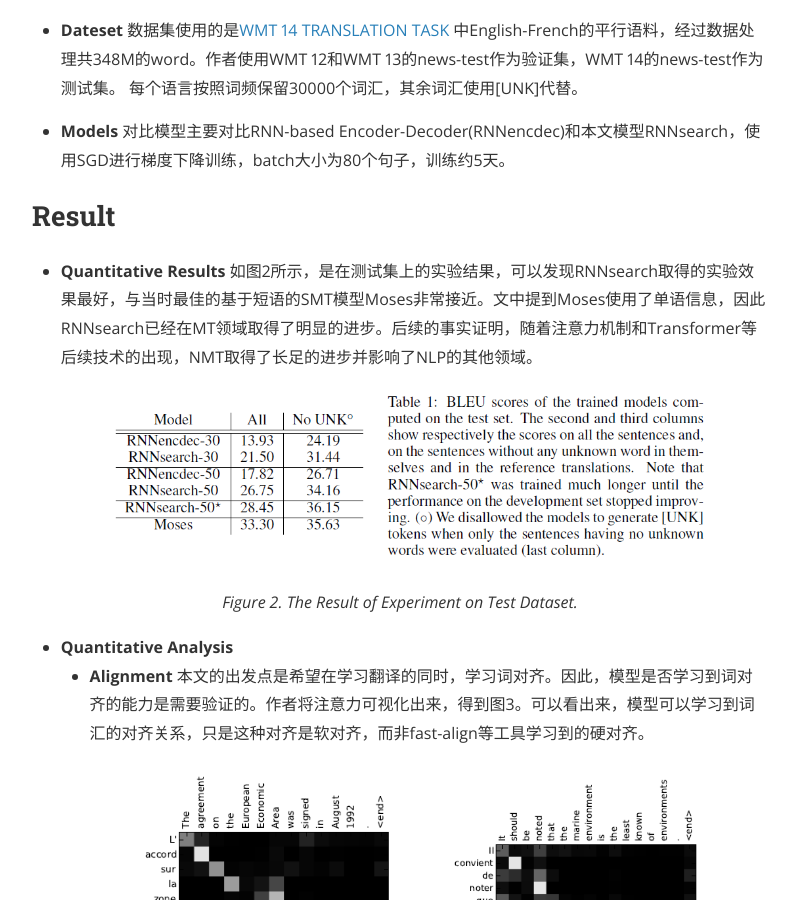
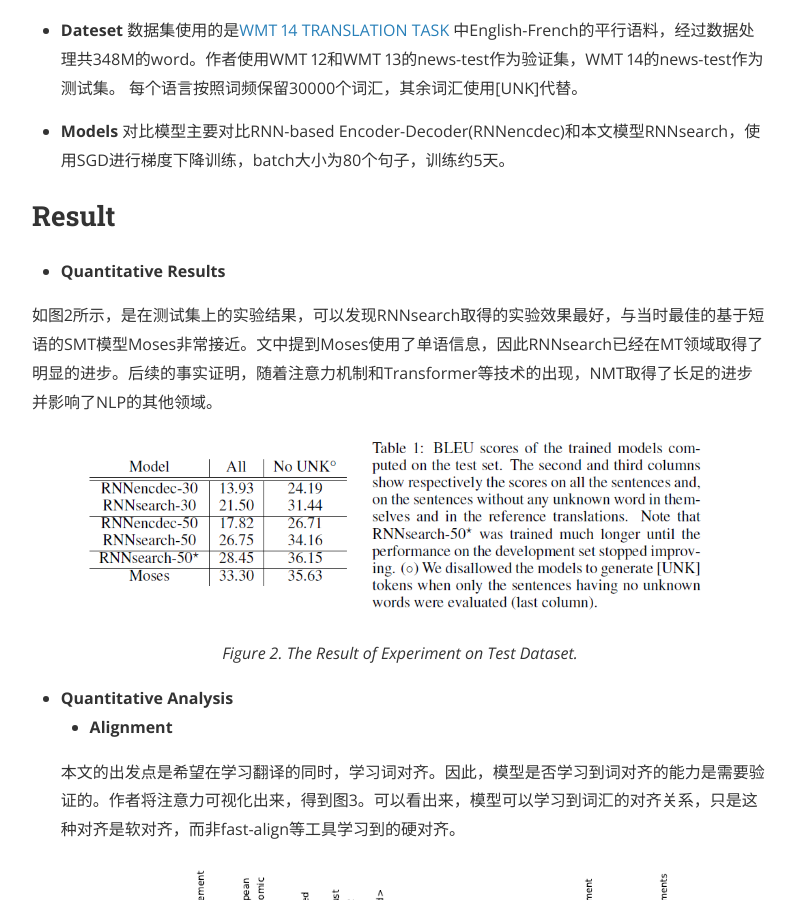
Before and after one commit to JinliangLu96/JinliangLu96.github.io, a Jekyll site: the page built from _posts/2020-02-17-Paper1.md, in a window 1280 px wide and 900 px high, scrolled down 2485 px. Shown: the whole window, without its empty margins (240-1036 px from the left). Built offline with Jekyll 4.4.1, drawn with Linux system fonts in a browser that asks for light colours; nearby versions of some CDN libraries; formulas are drawn with MathJax 3; some of the changed text lies outside the part shown.

Commit message:
Update 2020-02-17-Paper1.md

```diff
--- a/_posts/2020-02-17-Paper1.md
+++ b/_posts/2020-02-17-Paper1.md
@@ -70,7 +70,8 @@ $$h_{j} = \left[\overrightarrow{h_{j}^{T}};\overleftarrow{h_{j}^{T}}\right]^{T}$
 
 ## Result
 * **Quantitative Results**
-如图2所示，是在测试集上的实验结果，可以发现RNNsearch取得的实验效果最好，与当时最佳的基于短语的SMT模型Moses非常接近。文中提到Moses使用了单语信息，因此RNNsearch已经在MT领域取得了明显的进步。后续的事实证明，随着注意力机制和Transformer等后续技术的出现，NMT取得了长足的进步并影响了NLP的其他领域。
+
+如图2所示，是在测试集上的实验结果，可以发现RNNsearch取得的实验效果最好，与当时最佳的基于短语的SMT模型Moses非常接近。文中提到Moses使用了单语信息，因此RNNsearch已经在MT领域取得了明显的进步。后续的事实证明，随着注意力机制和Transformer等技术的出现，NMT取得了长足的进步并影响了NLP的其他领域。
 ![Figure 2. The Result of Experiment on Test Dataset.](/assets/Paper/First/result.png)
 <p align="center">
 	<p align="center">
@@ -80,6 +81,7 @@ $$h_{j} = \left[\overrightarrow{h_{j}^{T}};\overleftarrow{h_{j}^{T}}\right]^{T}$
 
 * **Quantitative Analysis**
     * **Alignment**
+
     本文的出发点是希望在学习翻译的同时，学习词对齐。因此，模型是否学习到词对齐的能力是需要验证的。作者将注意力可视化出来，得到图3。可以看出来，模型可以学习到词汇的对齐关系，只是这种对齐是软对齐，而非fast-align等工具学习到的硬对齐。
 
     ![Figure 3. Attention Visualization of RNNsearch.](/assets/Paper/First/attention.png)
@@ -90,6 +92,7 @@ $$h_{j} = \left[\overrightarrow{h_{j}^{T}};\overleftarrow{h_{j}^{T}}\right]^{T}$
     </p>
 
     * **Sentence Length**
+
     Motivation中我们介绍了两个出发点，第二个主要的出发点就是句子长度的问题，RNN based Encoder-Decoder的NMT模型会显著受到句子长度的影响（RNN的长距离依赖难以捕捉和记忆丢失问题），句子越长效果越差。本文中context vector随着解码位置的不同而变化，改善了只使用RNN最后一个状态带来的问题。作者通过计算BLEU分数进行分析，如图4所示。可以看出，RNNSearch对于长句子解码也能有不错的效果。
     ![Figure 4. The improvement for long sentence of RNNsearch.](/assets/Paper/First/length.png)
     <p align="center">
```
Also changed, not shown: other parts of _posts/2020-02-17-Paper1.md (+1 -1 lines).
